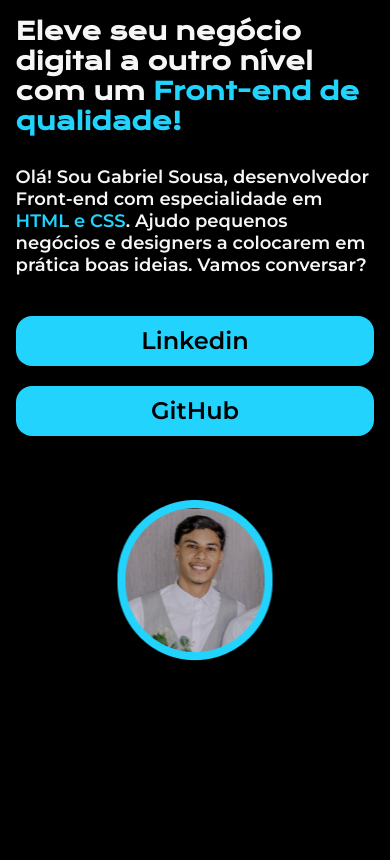
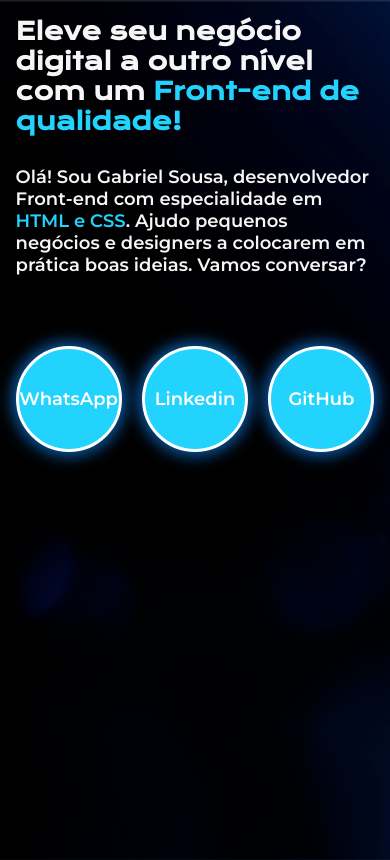
Before and after one commit to GabrielSousa1020/Portifolio, a plain HTML site: page index.html in a window 390 px wide. Drawn offline with nearby package versions, Linux system fonts and the light colour scheme.

Commit message:
inclusão novo backgroun mobile, inclusão do link whatsapp e estilização dos botões

```diff
--- a/index.html
+++ b/index.html
@@ -15,11 +15,12 @@
           <h1 class="apresentacao__conteudo__titulo">Eleve seu negócio digital a outro nível com um <strong class="destaque-titulo">Front-end de qualidade!</strong> </h1>
           <p class="apresentacao__conteudo__titulo__texto">Olá! Sou Gabriel Sousa, desenvolvedor Front-end com especialidade em <strong class="destaque-paragrafo">HTML e CSS</strong>. Ajudo pequenos negócios e designers a colocarem em prática boas ideias. Vamos conversar?</p>
           <div class="apresentacao__links">
-            <a class="apresentacao__links__link"  href="https://linkedin.com/in/gabrielsousa1020">Linkedin</a>
+            <a class="apresentacao__links__link" href="https://api.whatsapp.com/send?phone=5561994573298&text=Ol%C3%A1,%20Gabriel%20Sousa!%20Podemos%20conversar?">WhatsApp</a>
+            <a class="apresentacao__links__link" href="https://linkedin.com/in/gabrielsousa1020">Linkedin</a>
             <a class="apresentacao__links__link" href="https://github.com/gabrielsousa1020">GitHub</a>
+
           </div>
         </section>
-        <img src="minha-imagem.png" alt="desenvolvedor" class="minha-imagem">
         </main>
       <footer></footer>
     </div>
--- a/style.css
+++ b/style.css
@@ -17,15 +17,6 @@
     color: #F6F6F6; /* Define a cor do texto */
 }
 
-/* Define a posição e o tamanho da imagem */
-.minha-imagem {
-    position: absolute; /* Posiciona a imagem de forma absoluta em relação ao elemento pai */
-    top: 30px; /* Define a distância da imagem ao topo da página */
-    left: 90%; /* Define a posição da imagem à esquerda, com 90% de distância */
-    transform: translateX(-10%); /* Move a imagem 10% para a esquerda a partir de sua posição */
-    max-width: 100%; /* Define a largura máxima da imagem como 100% do contêiner */
-    height: auto; /* Ajusta automaticamente a altura da imagem para manter a proporção */
-}
 
 /* Define a cor do texto em destaque para títulos */
 .destaque-titulo {
@@ -52,7 +43,7 @@
     width: 615px; /* Define a largura do conteúdo */
     display: flex; /* Aplica o layout flexível ao conteúdo */
     flex-direction: column; /* Organiza os elementos em uma coluna */
-    gap: 30px; /* Define um espaçamento de 30px entre os elementos filhos */
+    gap: 100px; /* Define um espaçamento de 30px entre os elementos filhos */
 }
 
 /* Define o estilo do título principal */
@@ -77,14 +68,18 @@
 /* Define o estilo dos links */
 .apresentacao__links__link {
     background-color: #22D4FD; /* Define a cor de fundo dos links */
-    width: 280px; /* Define a largura dos links */
-    text-align: center; /* Centraliza o texto dentro dos links */
-    border-radius: 16px; /* Arredonda os cantos dos links */
-    font-size: 24px; /* Define o tamanho da fonte dos links */
+    width: 120px; /* Define a largura dos links */
+    height: 120px; /* Define a altura dos links para torná-los quadrados */
+    display: flex; /* Usado para centralizar o texto verticalmente */
+    align-items: center; /* Alinha o conteúdo verticalmente no centro */
+    justify-content: center; /* Centraliza o conteúdo horizontalmente */
+    border-radius: 50%; /* Define os cantos como completamente arredondados */
+    border-style: solid;
+    box-shadow: 0px 0px 15px 4px rgba(12, 116, 212, 0.79);
+    font-size: 21px; /* Define o tamanho da fonte dos links */
     font-weight: 600; /* Define o peso da fonte como semi-negrito */
-    padding: 10.5px 0; /* Adiciona preenchimento vertical dentro dos links */
-    text-decoration: none; /* Remove a sublinhado dos links */
-    color: #000000; /* Define a cor do texto dos links como preto */
+    text-decoration: none; /* Remove o sublinhado dos links */
+    color: #ffffff; /* Define a cor do texto dos links como preto */
     font-family: 'Montserrat', sans-serif; /* Define a fonte dos links */
     margin-top: 50px; /* Adiciona uma margem superior de 50px */
 }
@@ -92,15 +87,15 @@
 /* Define o estilo dos links quando o mouse passa sobre eles */
 .apresentacao__links__link:hover {
     background-color: #ffffff; /* Altera a cor de fundo dos links para branco */
-    color: #000000; /* Altera a cor do texto dos links para preto */
+    color: #22D4FD; /* Altera a cor do texto dos links para preto */
 }
 
 /* Estilos para dispositivos móveis */
 @media (max-width: 768px) {
 
     body {
-        background-image: none; /* Remove a imagem de fundo em dispositivos móveis */
-        background-color: #000000; /* Define o fundo como preto */
+        background-image: url(background-mobile.png); /* Remove a imagem de fundo em dispositivos móveis */
+
     }
 
     .apresentacao {
@@ -123,19 +118,27 @@
     }
 
     .apresentacao__links {
-        flex-direction: column; /* Empilha os links verticalmente */
+
         align-items: center; /* Centraliza os links horizontalmente */
     }
 
     .apresentacao__links__link {
-        width: 100%; /* Usa toda a largura disponível no contêiner */
-        margin-top: 20px; /* Reduz a margem superior para 20px */
+        background-color: #22D4FD; /* Define a cor de fundo dos links */
+        width: 100px; /* Define a largura dos links */
+        height: 100px; /* Define a altura dos links para torná-los quadrados */
+        display: flex; /* Usado para centralizar o texto verticalmente */
+        align-items: center; /* Alinha o conteúdo verticalmente no centro */
+        justify-content: center; /* Centraliza o conteúdo horizontalmente */
+        border-radius: 50%; /* Define os cantos como completamente arredondados */
+        border-style: solid;
+        box-shadow: 0px 0px 15px 4px rgba(12, 116, 212, 0.79);
+        font-size: 18px; /* Define o tamanho da fonte dos links */
+        font-weight: 600; /* Define o peso da fonte como semi-negrito */
+        text-decoration: none; /* Remove o sublinhado dos links */
+        color: #ffffff; /* Define a cor do texto dos links como preto */
+        font-family: 'Montserrat', sans-serif; /* Define a fonte dos links */
+        margin-top: 50px; /* Adiciona uma margem superior de 50px */
     }
 
-    .minha-imagem {
-        top: 500px; /* Ajusta a posição da imagem em relação ao topo */
-        left: 50%; /* Centraliza a imagem horizontalmente */
-        transform: translateX(-50%); /* Ajusta a posição da imagem para centralizá-la */
-        max-width: 80%; /* Reduz a largura máxima da imagem para 80% do contêiner */
-    }
+
 }
```
Also changed, not shown: background-mobile.png (added).
